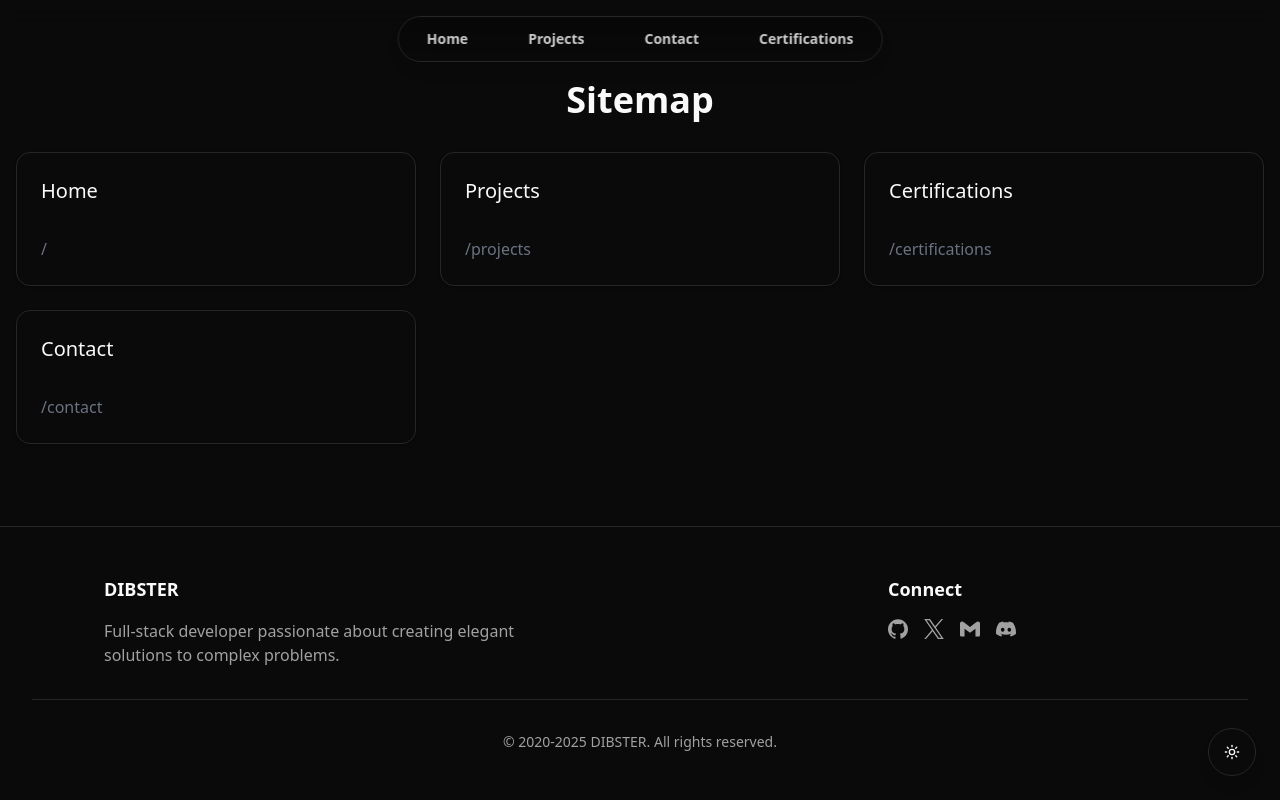
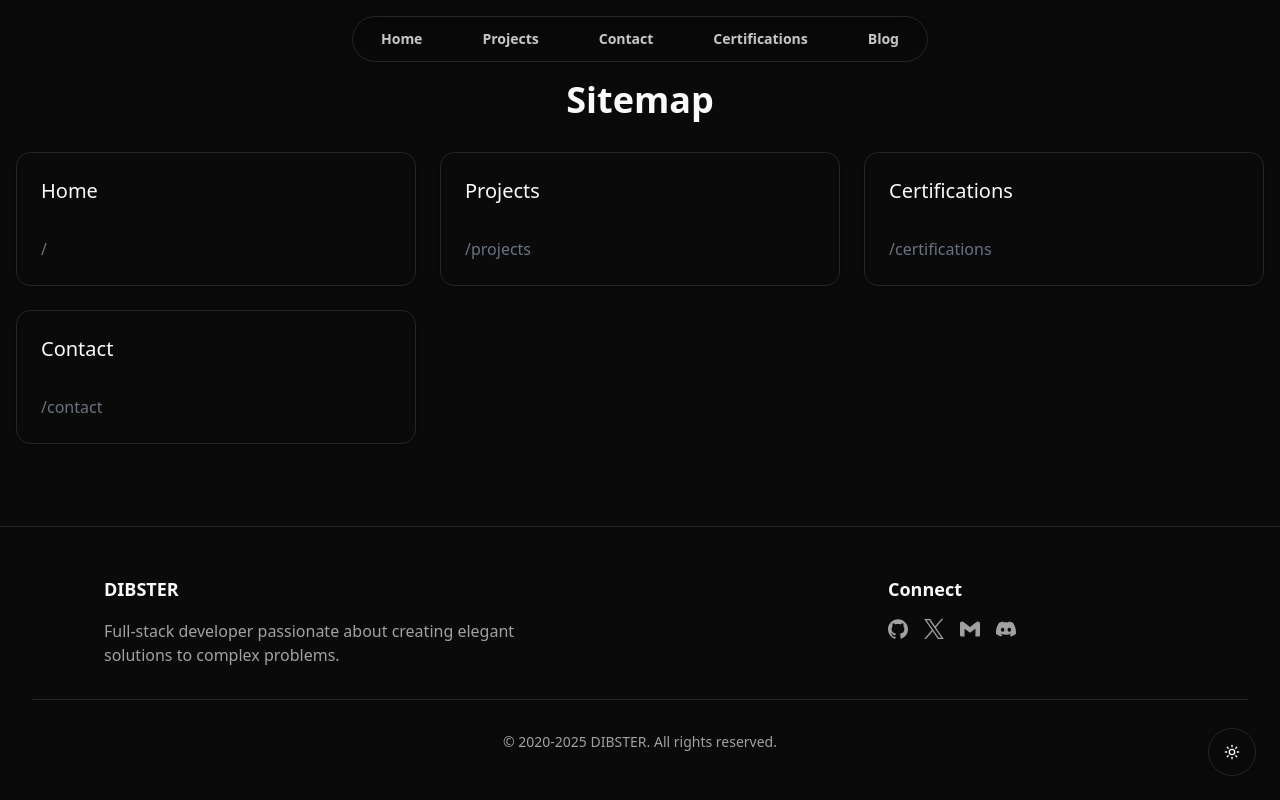
Before and after one commit to DEV-DIBSTER/Personal-Website, a Next.js app: page /sitemap in a window 1280 px wide. Built offline with nearby package versions, Linux system fonts and the light colour scheme.

Commit message:
feat: start of blog site

```diff
--- a/src/app/components/Navigation.js
+++ b/src/app/components/Navigation.js
@@ -52,7 +52,8 @@ const MainNavBar = memo(({ pathname }) => {
     { name: "Home", url: "/", icon: Home },
     { name: "Projects", url: "/projects", icon: Code },
     { name: "Contact", url: "/contact", icon: Mail },
-    { name: "Certifications", url: "/certifications", icon: Code }
+    { name: "Certifications", url: "/certifications", icon: Code },
+    { name: "Blog", url: "/blog", icon: Code },
   ], []);
 
   const isActivePath = useCallback((path) => {
@@ -84,7 +85,8 @@ const MobileNavigation = memo(({ pathname, sheetOpen, setSheetOpen }) => {
     { name: "Home", url: "/", icon: Home },
     { name: "Projects", url: "/projects", icon: Code },
     { name: "Contact", url: "/contact", icon: Mail },
-    { name: "Certifications", url: "/certifications", icon: Code }
+    { name: "Certifications", url: "/certifications", icon: Code },
+    { name: "Blog", url: "/blog", icon: Code }
   ], []);
 
   const isActivePath = useCallback((path) => {
```
